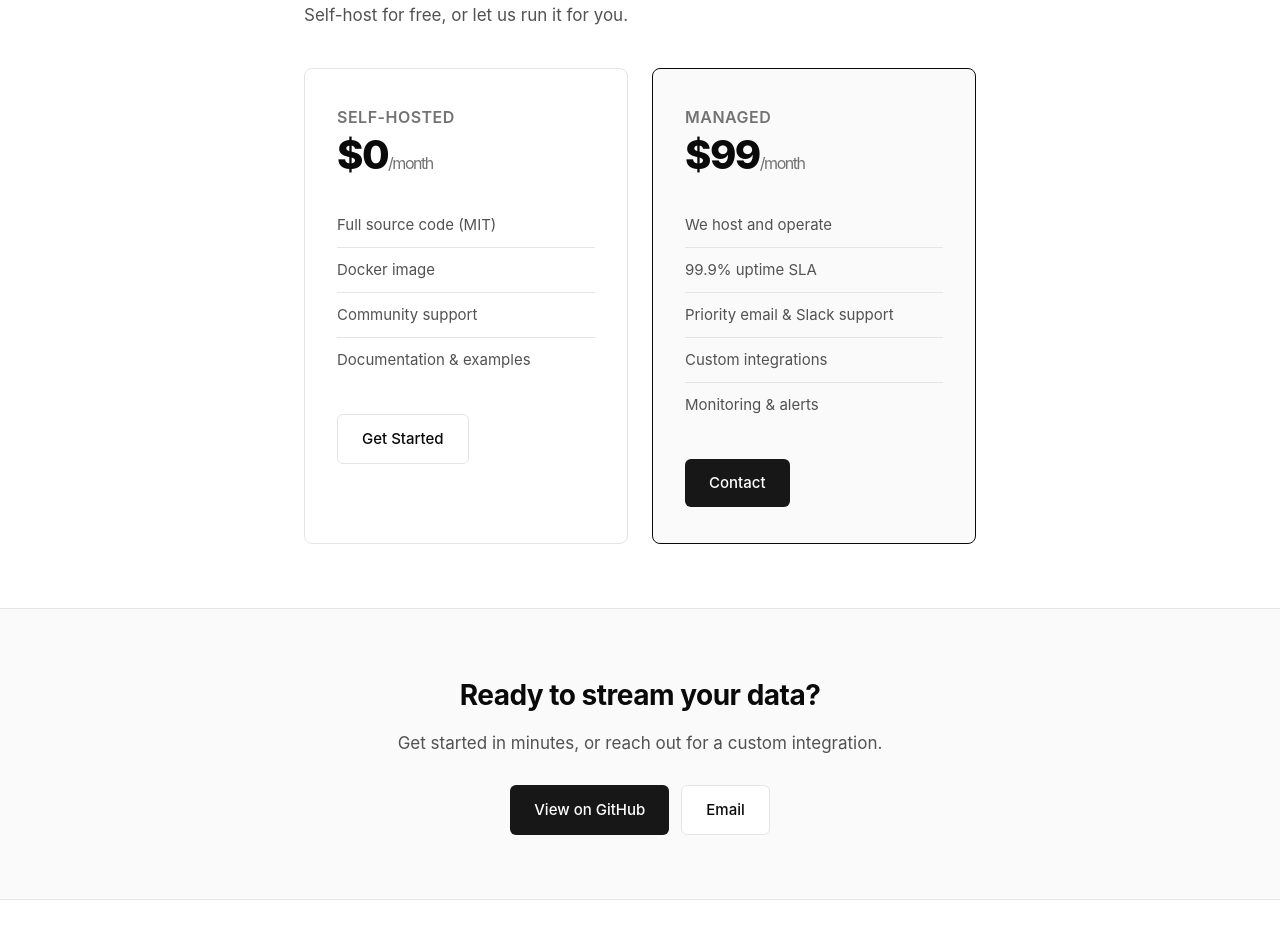
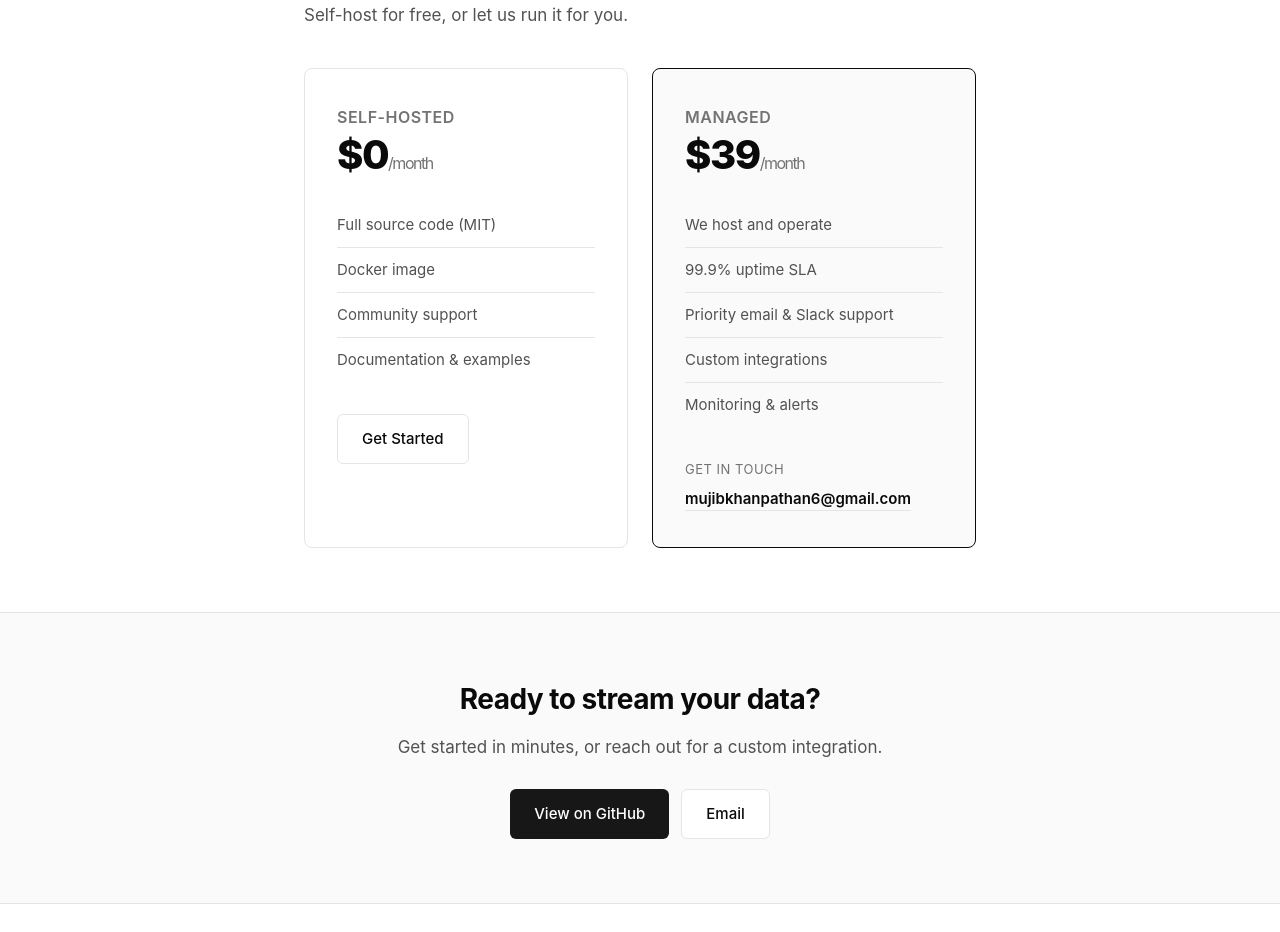
Before and after one commit to mujib77/pgstream, a plain HTML site: page index.html in a window 1280 px wide. Shown: the part 3100-4032 px from the top of the page. Drawn offline with Linux system fonts and the light colour scheme.

Commit message:
Update pricing to /mo

```diff
--- a/index.html
+++ b/index.html
@@ -356,6 +356,33 @@
 
   .pricing-col ul li:last-child { border-bottom: none; }
 
+  .email-contact {
+    margin-top: 8px;
+  }
+
+  .email-label {
+    display: block;
+    font-size: 13px;
+    color: var(--text-muted);
+    margin-bottom: 6px;
+    text-transform: uppercase;
+    letter-spacing: 0.5px;
+  }
+
+  .email-address {
+    font-size: 15px;
+    font-weight: 600;
+    color: var(--text);
+    text-decoration: none;
+    border-bottom: 1px solid var(--border);
+    padding-bottom: 2px;
+    transition: border-color 0.2s;
+  }
+
+  .email-address:hover {
+    border-color: var(--text);
+  }
+
   /* CTA */
   .cta {
     background: var(--bg-subtle);
@@ -567,7 +594,7 @@
       </div>
       <div class="pricing-col popular">
         <h3>Managed</h3>
-        <div class="price">$99<span>/month</span></div>
+        <div class="price">$39<span>/month</span></div>
         <ul>
           <li>We host and operate</li>
           <li>99.9% uptime SLA</li>
@@ -575,7 +602,10 @@
           <li>Custom integrations</li>
           <li>Monitoring & alerts</li>
         </ul>
-        <a href="mailto:mujibkhanpathan6@gmail.com?subject=pgstream%20Managed" class="btn btn-primary">Contact</a>
+        <div class="email-contact">
+          <span class="email-label">Get in touch</span>
+          <a href="mailto:mujibkhanpathan6@gmail.com" class="email-address">mujibkhanpathan6@gmail.com</a>
+        </div>
       </div>
     </div>
   </div>
```
